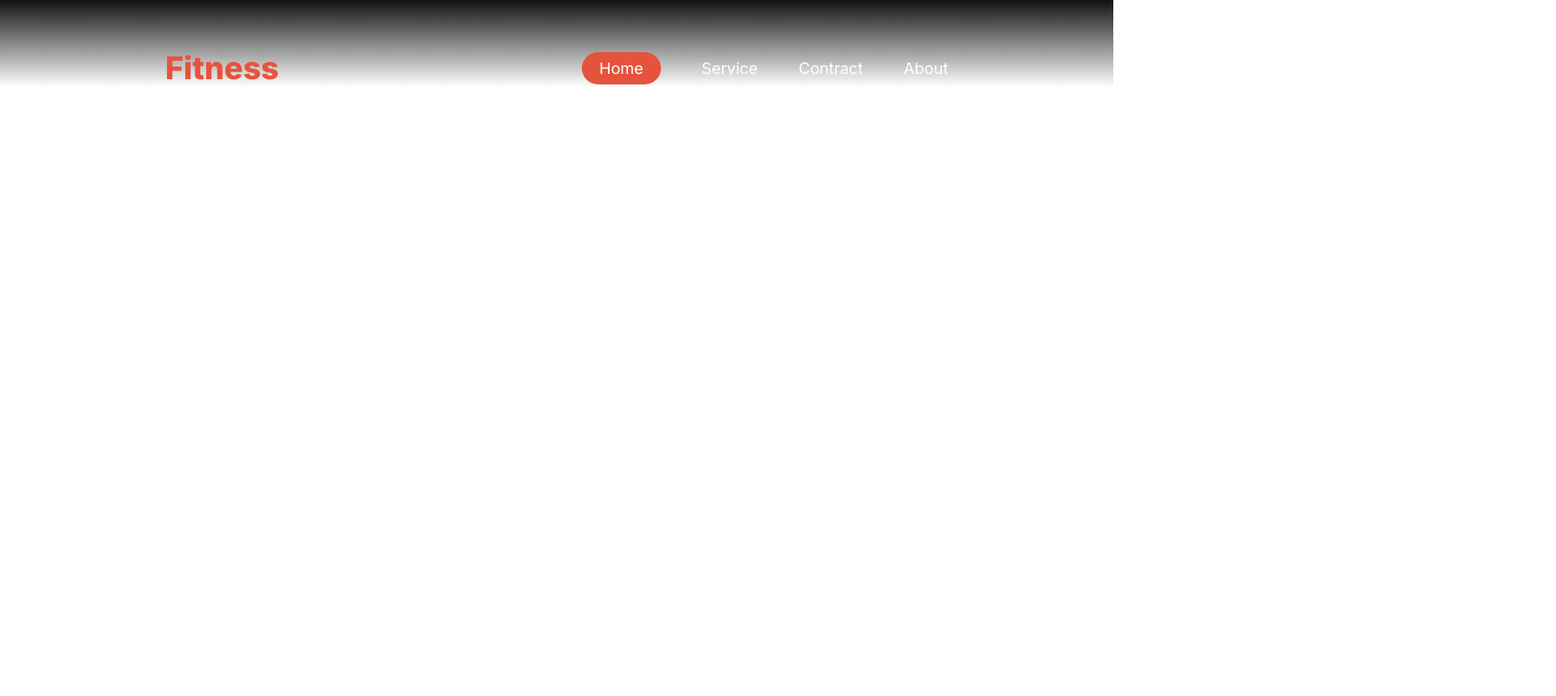
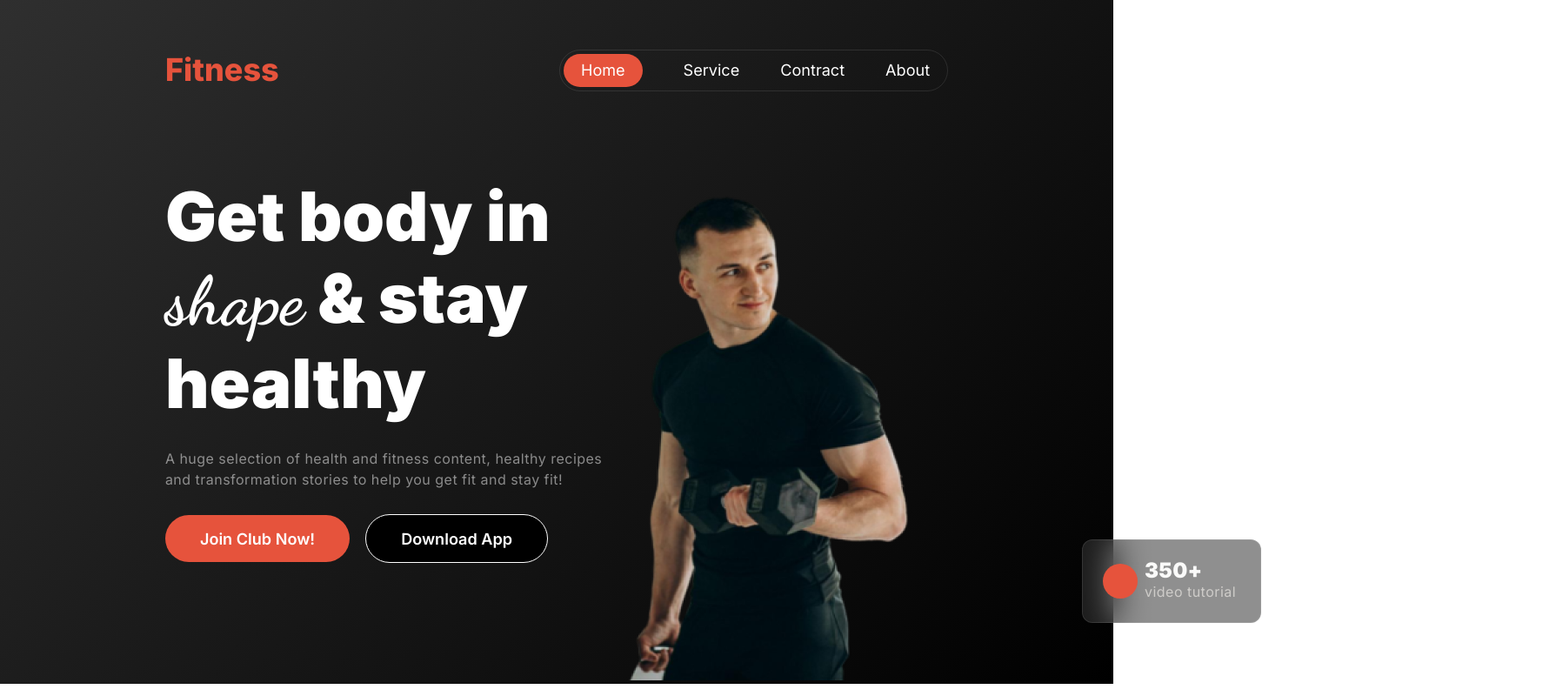
Before and after one commit to Sabit01Hasan/Fitness, a plain HTML site: page index.html in a window 1280 px wide. Shown: the whole page at 87% size, 1789 px wide, since content can reach past the window. Drawn offline with Linux system fonts and the light colour scheme.

Commit message:
Finished the banner

```diff
--- a/index.html
+++ b/index.html
@@ -21,6 +21,30 @@
                     <p>About</p>
                 </div>
             </nav>
+            <div class="banner-container">
+                <div class="header">
+                    <h1 class="body">Get body in <span>shape</span> & stay healthy</h1>
+                    <p class="description">A huge selection of health and fitness content, healthy recipes and transformation stories to help you get fit and stay fit!</p>
+                    <section>
+                        <button class="btn1">Join Club Now!</button>
+                        <button class="btn2">Download App</button>
+                    </section>
+                </div>
+                <div class="banner-right">
+                    <img src="images/Images 2.png" alt="building muscle">
+                    <div class="video">
+                        <div class="ball"></div>
+                        <div>
+                            <h4>350+</h4>
+                            <p>video tutorial</p>
+                        </div>
+                    </div>
+                    <div class="workout">
+                        <h2>500+</h2>
+                        <p>Free Workout Videos</p>
+                    </div>
+                </div>
+            </div>
         </section>
     </header>
 </body>
--- a/styles/styles.css
+++ b/styles/styles.css
@@ -1,13 +1,14 @@
 @import url('https://fonts.googleapis.com/css2?family=Inter:wght@100..900&display=swap');
+@import url('https://fonts.googleapis.com/css2?family=Dancing+Script:wght@400..700&display=swap');
 
-    /* font-family: "Inter", sans-serif; */
+/* font-family: "Inter", sans-serif; */
 
 *{
     margin: 0;
     padding: 0;
 }
 .banner{
-    background: linear-gradient(rgb(17, 17, 17),rgba(119, 119, 119, 0) 100%);
+    background: linear-gradient(135deg, #2f2f2f, #000000);
 }
 .banner-content{
     margin-left: 11.87rem;
@@ -16,6 +17,7 @@
 .nav{
     display: flex;
     justify-content: space-between;
+    align-items: center;
 }
 .menu{
     display: flex;
@@ -27,6 +29,13 @@
     font-weight: 400;
     line-height: 120%;
     align-items: center;
+    box-sizing: border-box;
+    border: 0.06rem solid rgba(255, 255, 255, 0.1);
+    border-radius: 2.44rem;
+    padding: 0.25rem;
+    padding-right: 20px;
+
+
 }
 #unique{
     padding: 0.5rem 1.25rem 0.5rem 1.25rem;
@@ -40,3 +49,136 @@
     font-weight: 800;
     line-height: 120%;
 }
+.body{
+    color: rgb(255, 255, 255);
+    font-family: Inter;
+    font-size: 4.88rem;
+    font-weight: 900;
+    line-height: 120%;
+}
+.body span{
+    font-family: "Dancing Script", cursive;
+}
+.description{
+    color: rgba(255, 255, 255, 0.5);
+    font-family: Inter;
+    font-size: 1rem;
+    font-weight: 400;
+    line-height: 1.5rem;
+    letter-spacing: 0.03rem;
+    text-align: left;
+    margin-top: 28px;
+    margin-bottom: 28px;
+}
+.banner-container{
+    margin-top: 97.5px;
+    display: flex;
+    justify-content: space-between;
+}
+.btn1{
+    padding: 1rem 2.5rem 1rem 2.5rem;
+    border-radius: 2.63rem;
+    background: rgb(230, 83, 60);
+    border: 0px;
+    color: rgb(255, 255, 255);
+    font-family: Inter;
+    font-size: 1.13rem;
+    font-weight: 600;
+    line-height: 1.38rem;
+    margin-right: 14px;
+}
+.btn2{
+    box-sizing: border-box;
+    border: 0.06rem solid rgb(255, 255, 255);
+    border-radius: 2.63rem;
+    padding: 1rem 2.5rem 1rem 2.5rem;
+    color: rgb(255, 255, 255);
+    font-family: Inter;
+    font-size: 1.13rem;
+    font-weight: 600;
+    line-height: 1.38rem;
+    background-color: #000000;
+
+}
+.banner-right img{
+    width: 21.81rem;
+    height: 36.25rem;
+    margin-right: 13.37rem;
+}
+.ball{
+    background: rgb(230, 83, 60);
+    width: 2.5rem;
+    height: 2.5rem;
+    border-radius: 50%;
+}
+.video h4{
+    color: rgb(250, 250, 249);
+    font-family: Inter;
+    font-size: 1.5rem;
+    font-weight: 900;
+    line-height: 1.5rem;
+    letter-spacing: 0.02rem;
+}
+.video p{
+    color: rgba(239, 237, 232, 0.65);
+    font-family: Inter;
+    font-size: 1rem;
+    font-weight: 400;
+    line-height: 1.5rem;
+    letter-spacing: 0.03rem;
+}
+.video{
+    display: flex;
+    box-sizing: border-box;
+    border: 0.06rem solid rgba(255, 255, 255, 0.1);
+    border-radius: 0.75rem;
+    backdrop-filter: blur(1.25rem);
+    background: rgba(48, 48, 48, 0.54);
+    padding: 23px;
+    width: 12.88rem;
+    height: 6rem;
+    gap: 8px;
+    align-items: center;
+    position: absolute;
+    left: 77.75rem;
+    top: 38.75rem;
+}
+.header{
+    width: 32.5rem;
+    height: 17.63rem;
+}
+.workout{
+    box-sizing: border-box;
+    border: 0.06rem solid rgba(255, 255, 255, 0.1);
+    border-radius: 0.75rem;
+    backdrop-filter: blur(1.25rem);
+    background: rgba(255, 255, 255, 0.1);
+    width: 12.06rem;
+    height: 6.13rem;
+    padding: 20px;
+    display: flex;
+    flex-direction: column;
+    align-items: center;
+    position: absolute;
+    left: 99.75rem;
+    top: 20.75rem;
+}
+.workout h2{
+    color: rgb(255, 255, 255);
+    font-family: Inter;
+    font-size: 2.5rem;
+    font-weight: 900;
+    line-height: 2.5rem;
+    letter-spacing: 0.06rem;
+    margin-bottom: 5px;
+    text-align: left;
+    margin-right: 25px;
+}
+.workout p{
+    color: rgba(255, 255, 255, 0.65);
+    font-family: Inter;
+    font-size: 0.81rem;
+    font-weight: 400;
+    line-height: 1.25rem;
+    letter-spacing: 0.06rem;
+}
```
